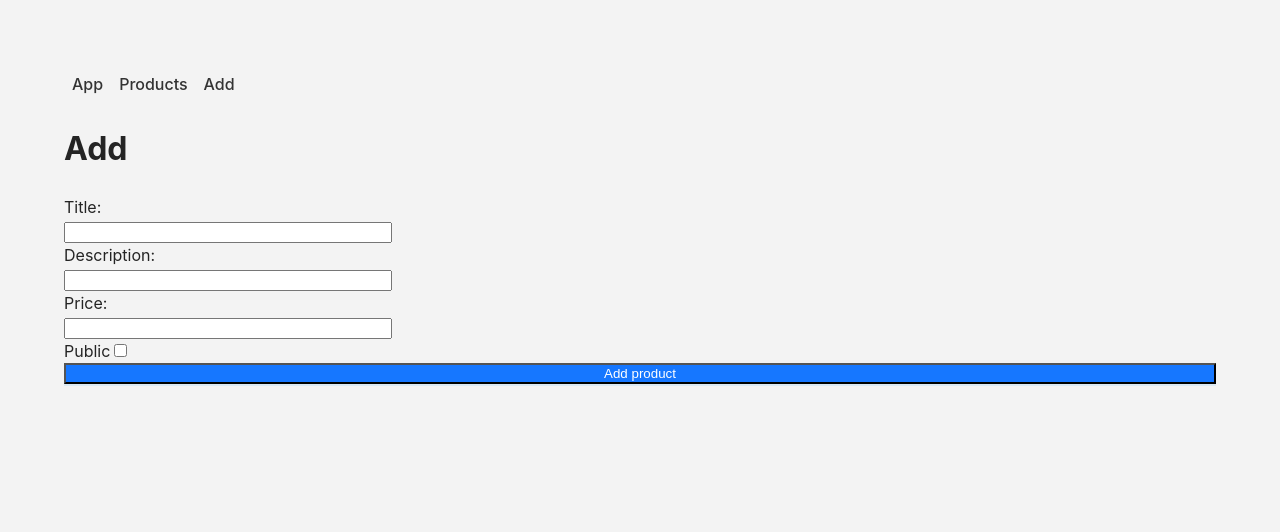
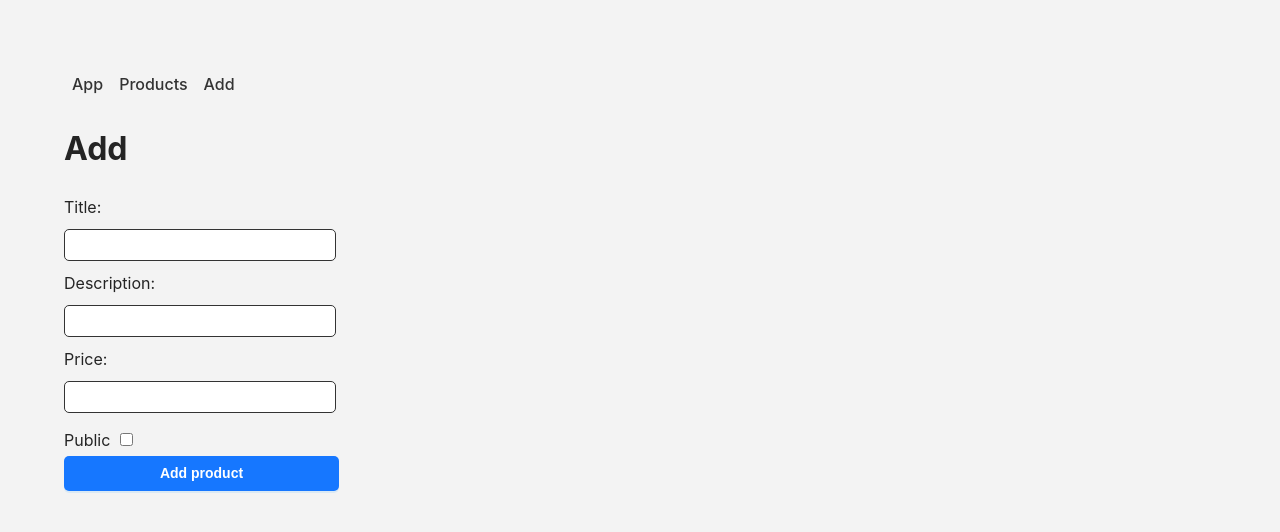
Before and after one commit to pavlenkodim/product-list-react-app, a React (Vite) app: page /add in a window 1280 px wide. Shown: the top 532 px of the page. Built offline with nearby package versions, Linux system fonts and the light colour scheme.

Commit message:
Form is done! Have small problems to input -> localstorage

```diff
--- a/src/components/add/Add.css
+++ b/src/components/add/Add.css
@@ -1,19 +1,48 @@
 .form_add {
     display: grid;
+    max-width: 800px;
+    min-width: 300px;
+    grid-auto-flow: row dense;
+}
 
+.input_field_container {
+    min-width: 200px;
+    max-width: 800px;
 }
 
 .form_add .input_field {
     max-width: 800px;
-    min-width: 320px;
+    min-width: 250px;
+    margin: 10px 0;
+    min-height: 30px;
+    padding: 0px 10px;
+    border: 1px solid #333;
+    border-radius: 5px;
 }
 
 #submit {
     color: #fff;
     background: #1677ff;
     box-shadow: 0 2px 0 rgba(5, 145, 255, 0.1);
+    max-width: 275px;
+    min-width: 100px;
+    height: 35px;
+    border: 0px solid ;
+    border-radius: 5px;
+    font-size: 14px;
+    font-weight: 600;
 }
 
-.error {
+#submit :hover {
+    background: #4096ff;
+    box-shadow: 0 2px 0 rgba(5, 145, 255, 0.1);
+}
+
+#public {
+    margin: 10px;
+
+}
+
+.input_error {
     color: #dc3545;
 }
--- a/src/components/add/Add.jsx
+++ b/src/components/add/Add.jsx
@@ -11,40 +11,75 @@ const Add = () => {
     } = useForm()
 
     const onSubmit = (data) => {
-        console.log(data)
+        localStorage.setItem('title', data.title)
+        localStorage.setItem('description', data.description)
+        localStorage.setItem('price', data.price)
+        localStorage.setItem('public', data.public)
+    }
+
+    const getFromLocalStorage = (field) => {
+        return localStorage.getItem(field)
+    }
+
+    const setIntoLocalStarage = (data) => { //TODO: Неработате так как нужно, может лучше вообще удалить!?
+        const field = data.target.id
+        localStorage.setItem(field, data.target.value)
     }
 
     return(
         <div className="add">
             <h1>Add</h1>
             <form className="form_add" onSubmit={handleSubmit(onSubmit)}>
-                <div>
+                <div className="input_field_container">
                     <div>
                         <label htmlFor="title">Title: </label>
                     </div>
-                    <input id="title" className="input_field" {...register("title", { required: true })} />
+                    <input
+                        id="title"
+                        className="input_field"
+                        {...register("title", { required: true })}
+                        defaultValue={getFromLocalStorage('title')}
+                        onInput={setIntoLocalStarage}
+                    />
                     {errors.title && <span className="input_error" > This field is required</span>}
                 </div>
-                <div>
+                <div className="input_field_container">
                     <div>
                         <label htmlFor="description">Description: </label>
                     </div>
-                    <input id="description" className="input_field" {...register("decription", { required: true })} />
+                    <input
+                        id="description"
+                        className="input_field"
+                        {...register("description", { required: true })}
+                        defaultValue={getFromLocalStorage('description')}
+                        onInput={setIntoLocalStarage}
+                    />
                     {errors.description && <span className="input_error" > This field is required</span>}
                 </div>
-                <div>
+                <div className="input_field_container">
                     <div>
                         <label htmlFor="price">Price: </label>
                     </div>
-                    <input id="price" className="input_field" {...register("price", { required: true, pattern: /\d/g })} />
+                    <input
+                        id="price"
+                        className="input_field"
+                        {...register("price", { required: true, pattern: /^[0-9]+$/g })}
+                        defaultValue={getFromLocalStorage('price')}
+                        onInput={setIntoLocalStarage}
+                    />
                     {errors.price && <span className="input_error"> This field is required and need only numbers</span>}
                 </div>
-                <div>
+                <div className="input_field_container">
                     <label htmlFor="public">Public</label>
-                    <input id="public" type="checkbox" {...register("public", { required: false })} />
+                    <input
+                        id="public"
+                        type="checkbox"
+                        {...register("public", { required: false })}
+                        defaultChecked={getFromLocalStorage('public') === 'true' ? true : false}
+                    />
                 </div>
 
-                <input id="submit" type="submit" value={'Add product'}/>
+                <input id="submit" type="submit" value={'Add product'} />
             </form>
         </div>
     )
--- a/src/components/countCards/CountCards.css
+++ b/src/components/countCards/CountCards.css
@@ -1,6 +1,6 @@
 .count_cards {
     display: grid;
-    grid-template-columns: repeat(4, 50px);
+    grid-template-columns: repeat(auto-fit, 50px);
     grid-template-rows: auto;
     align-items: center;
     column-gap: 5px;
--- a/src/components/countCards/CountCards.jsx
+++ b/src/components/countCards/CountCards.jsx
@@ -1,5 +1,6 @@
 import React from "react";
-import { Button } from "antd";
+import { Button, Input, Space } from "antd";
+import { AudioOutlined } from '@ant-design/icons';
 import axios from "axios";
 
 import { useButomCountCard, useCards } from "../../store";
@@ -12,6 +13,12 @@ const CountCards = (props) => {
 
     const { quantityCard, typeDef, typeNorm, typeMax, defaults, normal, max } = useButomCountCard()
     const { cards, getCard } = useCards()
+
+    const { Search } = Input
+
+    const onSearch = (value, _e, info) => {
+        console.log(info?.source, value)
+    }
 
     console.log(cards)
     console.log(quantityCard)
@@ -29,6 +36,15 @@ const CountCards = (props) => {
                 <Button type={typeDef} onClick={getCard(quantityCard, defaults)}> 8 </Button>
                 <Button type={typeNorm} onClick={getCard(quantityCard, normal)}> 16 </Button>
                 <Button type={typeMax} onClick={getCard(quantityCard, max)}> 20 </Button>
+
+                <Search
+                    placeholder="input search text"
+                    allowClear
+                    onSearch={onSearch}
+                    style={{
+                        width: 200,
+                    }}
+                />
             </div>
             <div className="products_container">
                 {elements}
```
